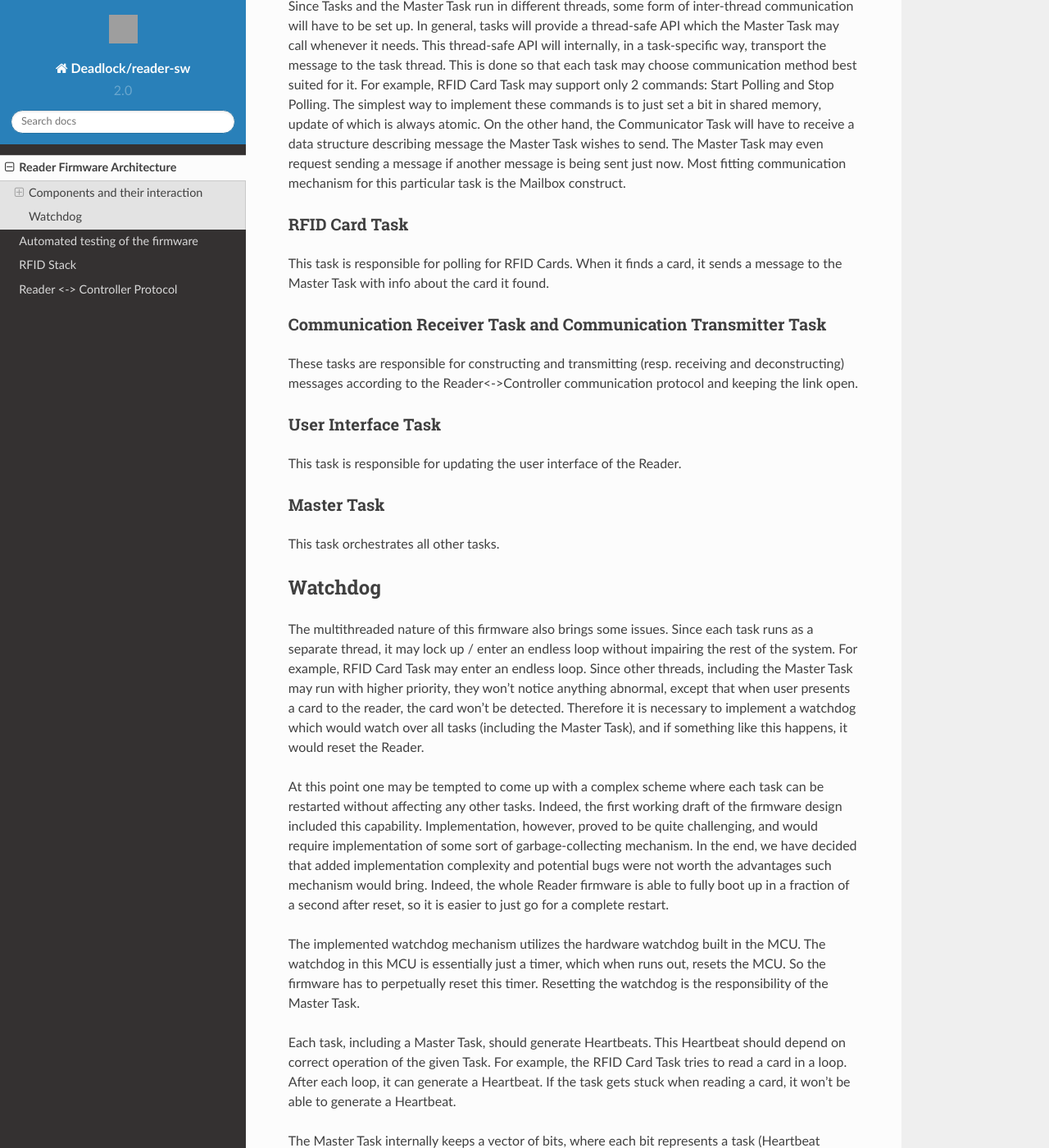
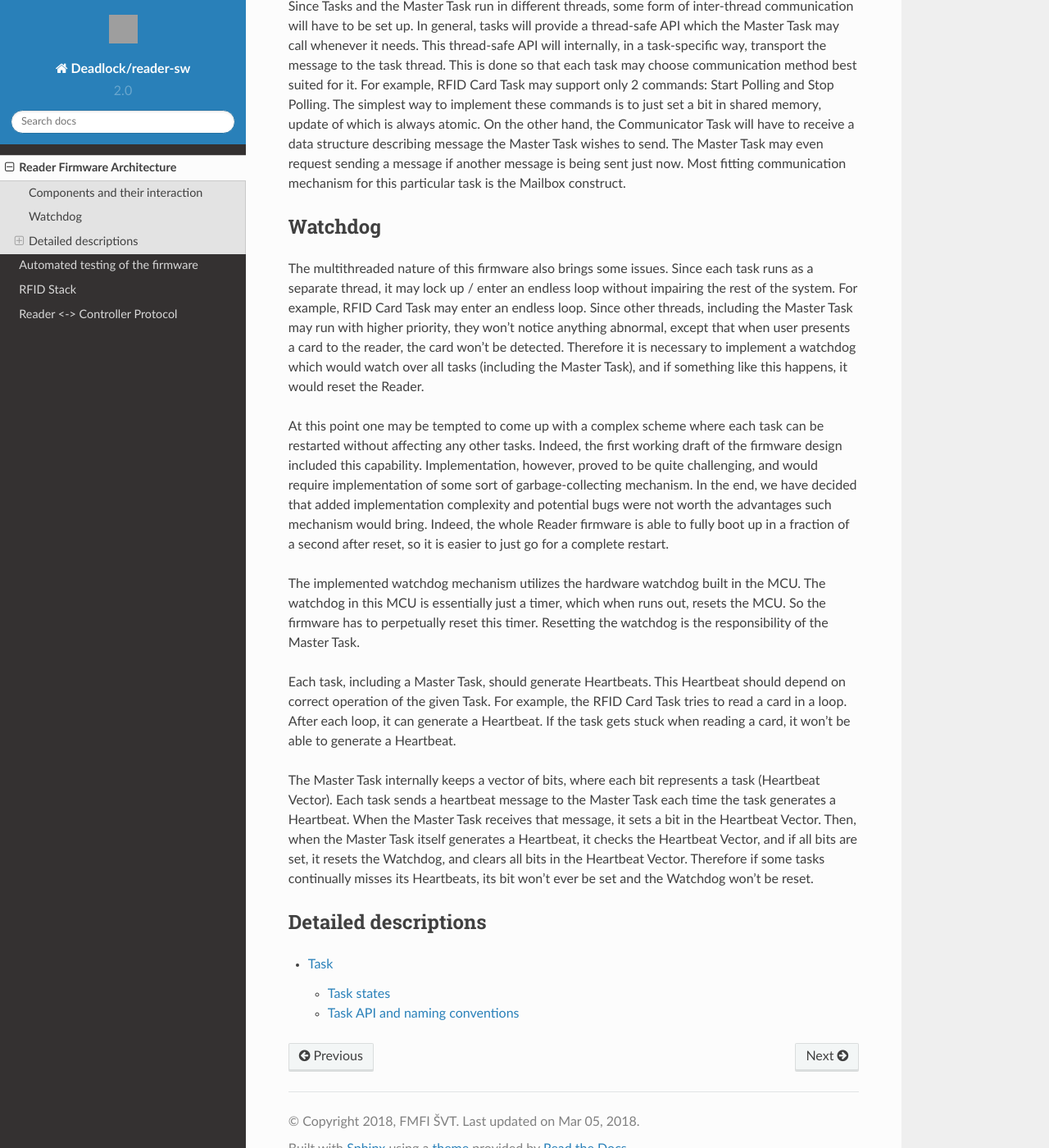
Before and after one commit to fmfi-svt-deadlock/reader-sw, a Sphinx documentation site: the page built from docs/architecture/index.md, in a window 1280 px wide and 1400 px high, scrolled down 844 px. Shown: the whole window at 82% size. Built offline with Sphinx 7.4.7 and the Read the Docs theme 2.0.0, drawn with Linux system fonts in a browser that asks for light colours; grey boxes are pictures that could not be loaded.

Commit message:
Add more detailed Task documentation

````diff
--- a/docs/architecture/index.md
+++ b/docs/architecture/index.md
@@ -20,6 +20,7 @@
 modular but complex microkernel-like designs. Each design method provides a different mix of
 implementation cost, maintainability, stability and extensibility.
 
+
 Components and their interaction
 --------------------------------
 
@@ -40,23 +41,6 @@
 even request sending a message if another message is being sent just now. Most fitting communication
 mechanism for this particular task is the Mailbox construct.
 
-### RFID Card Task
-
-This task is responsible for polling for RFID Cards. When it finds a card, it sends a message to
-the Master Task with info about the card it found.
-
-### Communication Receiver Task and Communication Transmitter Task
-
-These tasks are responsible for constructing and transmitting (resp. receiving and deconstructing)
-messages according to the Reader<->Controller communication protocol and keeping the link open.
-
-### User Interface Task
-
-This task is responsible for updating the user interface of the Reader.
-
-### Master Task
-
-This task orchestrates all other tasks.
 
 Watchdog
 --------
@@ -94,3 +78,14 @@
 all bits are set, it resets the Watchdog, and clears all bits in the Heartbeat Vector. Therefore if
 some tasks continually misses its Heartbeats, its bit won't ever be set and the Watchdog won't be
 reset.
+
+
+Detailed descriptions
+---------------------
+
+```eval_rst
+.. toctree::
+    :maxdepth: 2
+
+    tasks/task
+```
````
Also changed, not shown: docs/architecture/tasks/task.md (added, +69 -0 lines).
